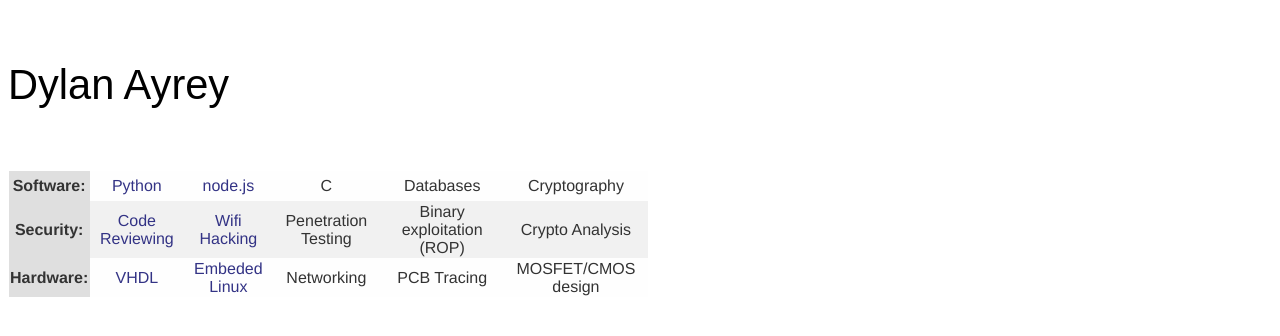
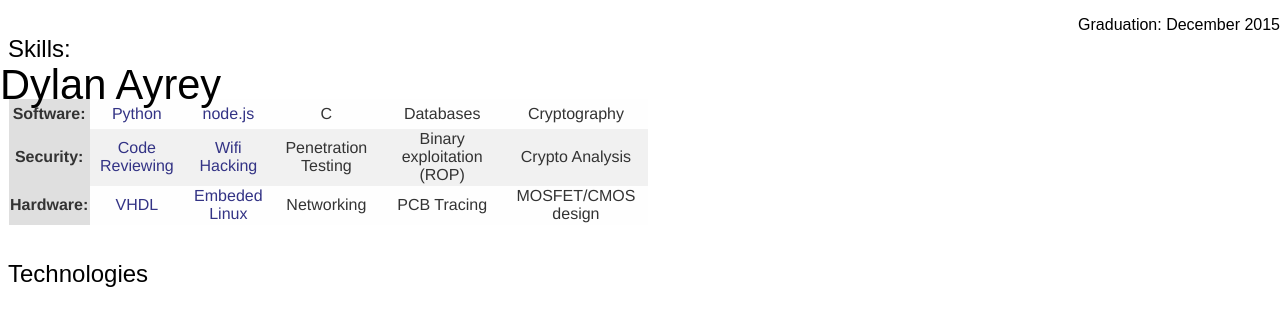
Before and after one commit to dxa4481/dxa4481.github.io, a plain HTML site: page index.html in a window 1280 px wide. Drawn offline with Linux system fonts and the light colour scheme.

Commit message:
Defining info block at the top (buggy)

```diff
--- a/index.html
+++ b/index.html
@@ -3,11 +3,14 @@
     <link rel="stylesheet" type="text/css" href="theme.css">
   </head>
 
-  <h1>
-    Dylan Ayrey
-  </h1>
+  <div class="info">
+    <h1 class="alignleft">Dylan Ayrey</h1>
+    <p class="alignright">Graduation: December 2015</p>
+  </div>
 
+  <p>
 
+  <h2>Skills:</h2>
   <table>
     <tr>
       <th>Software:</th>
@@ -33,4 +36,5 @@
       <td>MOSFET/CMOS design</td>
     </tr>
   </table>
+  <h2>Technologies</h2>
 </body>
--- a/theme.css
+++ b/theme.css
@@ -13,6 +13,22 @@
 	text-align: start;
 	font-weight: 300;
 	line-height: 1.1;
+}
+
+.info {
+	position: fixed;
+	top: 0;
+	left: 0;
+	z-index: 999;
+	width: 100%;
+	height: 23px;
+}
+
+.alignleft {
+	float: left;
+}
+.alignright {
+	float: right;
 }
 
 h1 {
```
